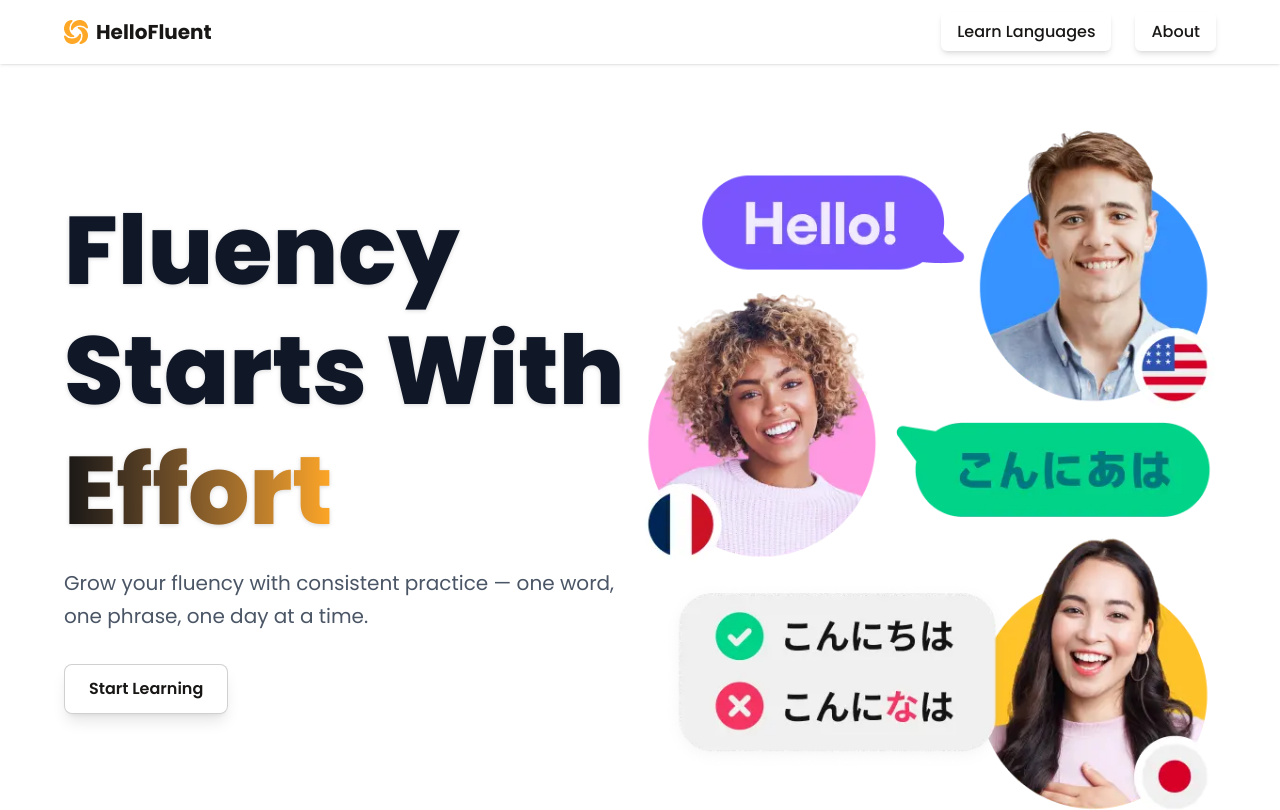
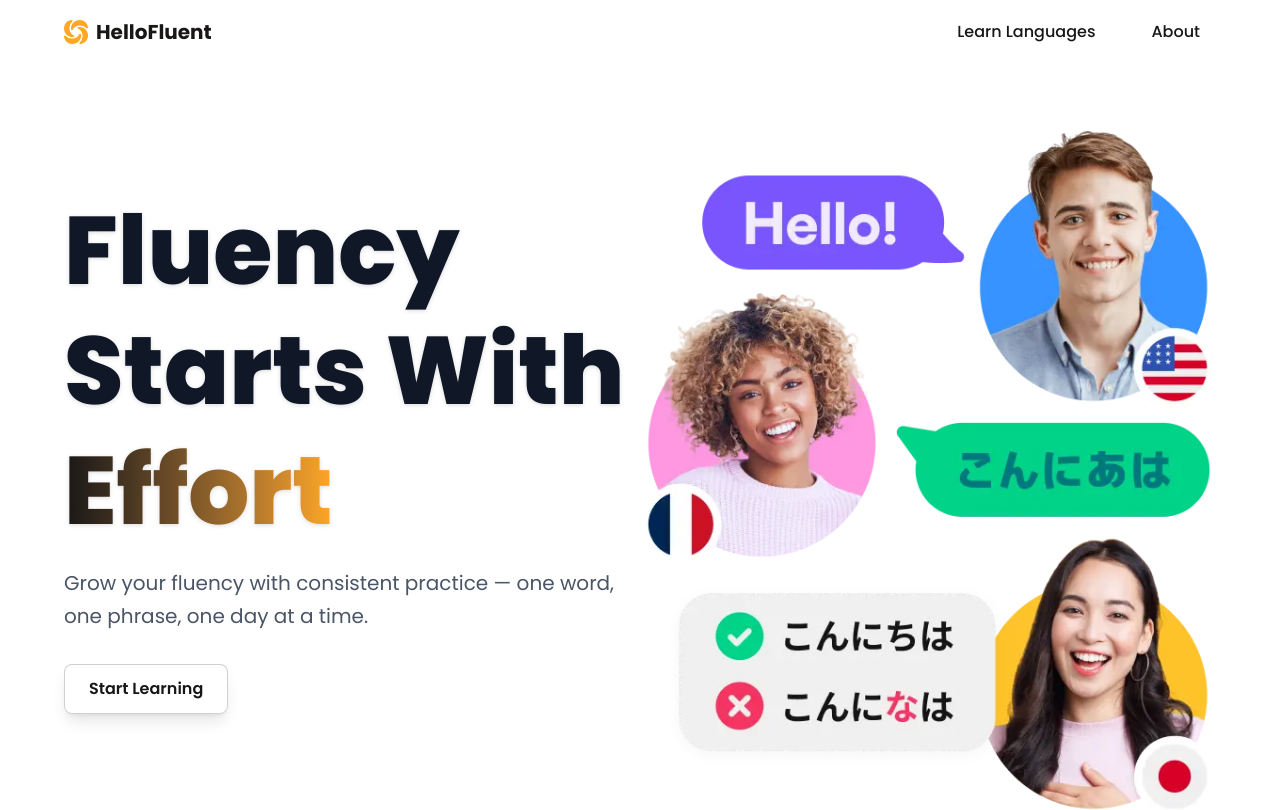
Before and after one commit to m-tayaib/hellofluent, a React (Vite) app in the folder client/: page / in a window 1280 px wide. Shown: the top 810 px of the page. Built offline with nearby package versions, Linux system fonts and the light colour scheme.

Commit message:
improve UI for navbar

```diff
--- a/client/src/components/Navbar.tsx
+++ b/client/src/components/Navbar.tsx
@@ -1,4 +1,4 @@
-import { useState } from "react";
+import { useState, useEffect } from "react";
 import { SiSololearn } from "react-icons/si";
 import { Link } from "react-router-dom";
 import { FaBars, FaTimes } from "react-icons/fa";
@@ -7,11 +7,22 @@ import { Links } from "../Types/NavbarTypes"
 
 
 
+
 function Navbar() {
     const [mobileOpen, setMobileOpen] = useState(false);
+    const [scrollY, setScrollY] = useState(window.scrollY);
+    useEffect(() => {
+        const handleScroll = () => {
+            setScrollY(window.scrollY);
+        };
+        window.addEventListener("scroll", handleScroll);
+        return () => {
+            window.removeEventListener("scroll", handleScroll);
+        };
+    }, []);
     const navigate = useNavigate();
     return (
-        <nav className="  fixed  top-0 left-0 w-full h-16 bg-white shadow-sm flex items-center justify-between px-8 md:px-16   z-40">
+        <nav className={` fixed  top-0 left-0 ${scrollY > 0 ? "bg-white/50 backdrop-blur-2xl shadow-sm w-full h-16" : "w-full h-16"} flex items-center justify-between px-8 md:px-16   z-40`}>
             {/* logo  */}
             <div
                 role="button"
@@ -28,7 +39,7 @@ function Navbar() {
                         <li key={link.id}>
                             <Link
                                 to={link.route}
-                                className={`px-4 py-2 rounded-md shadow-md text-primary capitalize hover:bg-primary hover:text-white transition-all duration-300 font-medium ${window.location.pathname === link.route && "bg-primary  text-white"} `}
+                                className={`px-4 py-2 rounded-md   text-primary capitalize hover:bg-primary hover:text-white transition-all duration-300 font-medium ${window.location.pathname === link.route && "bg-primary  text-white"} `}
                             >
                                 {link.title}
                             </Link>
```
